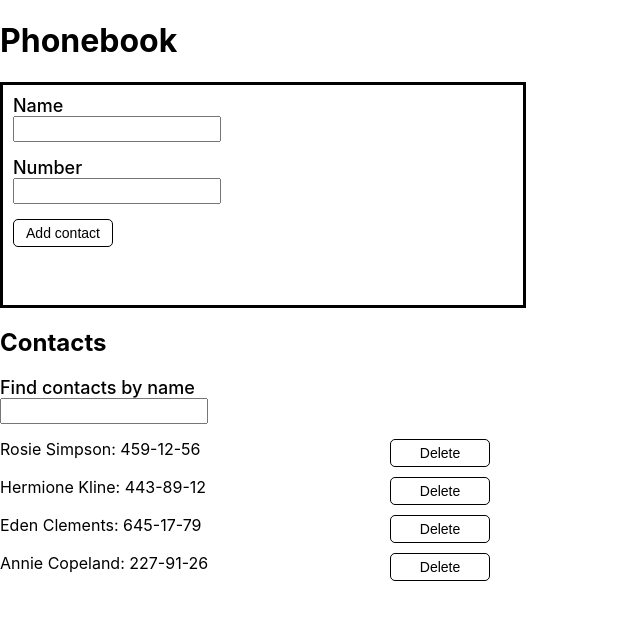
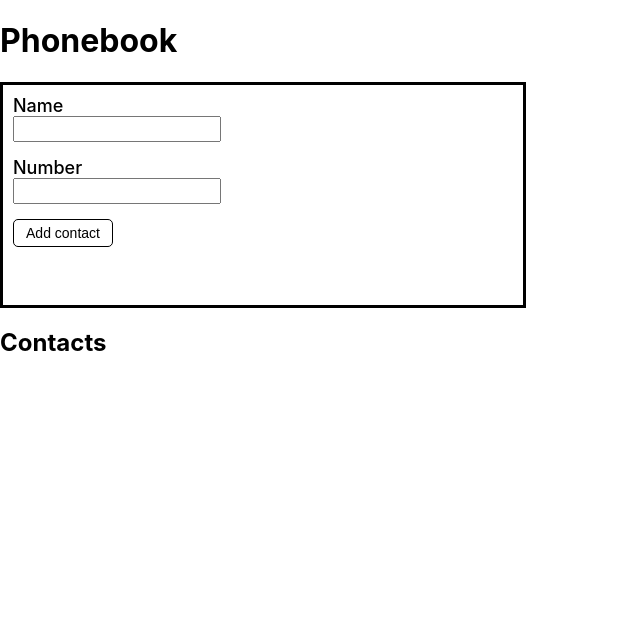
Before and after one commit to IrynaSokolova-Quanandrya/goit-react-hw-06-phonebook, a React (Create React App) app: page / in a window 1280 px wide. Shown: the top 620 px of the page, without its empty margins (0-640 px from the left). Built offline with nearby package versions, Linux system fonts and the light colour scheme.

Commit message:
create add contact

```diff
--- a/src/App.js
+++ b/src/App.js
@@ -6,21 +6,21 @@ import s from "./App.module.css";
 import ContactForm from "./components/ContactForm";
 import ContactList from "./components/ContactList";
 import Filter from "./components/Filter";
-const INITIAL_CONTACTS_LIST = [
-  { id: "id-1", name: "Rosie Simpson", number: "459-12-56" },
-  { id: "id-2", name: "Hermione Kline", number: "443-89-12" },
-  { id: "id-3", name: "Eden Clements", number: "645-17-79" },
-  { id: "id-4", name: "Annie Copeland", number: "227-91-26" },
-];
+// const INITIAL_CONTACTS_LIST = [
+//   { id: "id-1", name: "Rosie Simpson", number: "459-12-56" },
+//   { id: "id-2", name: "Hermione Kline", number: "443-89-12" },
+//   { id: "id-3", name: "Eden Clements", number: "645-17-79" },
+//   { id: "id-4", name: "Annie Copeland", number: "227-91-26" },
+// ];
 function Phonebook() {
-  const [contacts, setContacts] = useState(
-    JSON.parse(window.localStorage.getItem("contacts")) ?? INITIAL_CONTACTS_LIST
-  );
-  const [filter, setFilter] = useState("");
+  // const [contacts, setContacts] = useState(
+  //   JSON.parse(window.localStorage.getItem("contacts")) ?? INITIAL_CONTACTS_LIST
+  // );
+  // const [filter, setFilter] = useState("");
 
-  useEffect(() => {
-    localStorage.setItem("contacts", JSON.stringify(contacts));
-  }, [contacts]);
+  // useEffect(() => {
+  //   localStorage.setItem("contacts", JSON.stringify(contacts));
+  // }, [contacts]);
 
   // const addSubmitData = ({ name, number }) => {
   //   const friendName = name;
@@ -39,31 +39,31 @@ function Phonebook() {
   //   setContacts((prev) => [...prev, contact]);
   // };
 
-  const changeFilter = (e) => {
-    setFilter(e.target.value);
-  };
+  // const changeFilter = (e) => {
+  //   setFilter(e.target.value);
+  // };
 
-  const getFilterSearch = () => {
-    const normalizedFilter = filter.toLowerCase();
+  // const getFilterSearch = () => {
+  //   const normalizedFilter = filter.toLowerCase();
 
-    return contacts.filter((contact) =>
-      contact.name.toLowerCase().includes(normalizedFilter)
-    );
-  };
+  //   return contacts.filter((contact) =>
+  //     contact.name.toLowerCase().includes(normalizedFilter)
+  //   );
+  // };
 
-  const deleteContact = (nameId) => {
-    setContacts((prev) => prev.filter((contact) => contact.id !== nameId));
-  };
+  // const deleteContact = (nameId) => {
+  //   setContacts((prev) => prev.filter((contact) => contact.id !== nameId));
+  // };
   return (
     <div>
       <h1 className={s.title}>Phonebook</h1>
       <ContactForm />
       <h2 className={s.title}>Contacts</h2>
-      <Filter value={filter} onChange={changeFilter} />
-      <ContactList
+      {/* <Filter value={filter} onChange={changeFilter} /> */}
+      {/* <ContactList
         contacts={getFilterSearch()}
         onDeleteContact={deleteContact}
-      />
+      /> */}
     </div>
   );
 }
--- a/src/components/ContactForm.js
+++ b/src/components/ContactForm.js
@@ -6,6 +6,8 @@ import s from "../styles/form.module.css";
 import style from "../styles/button.module.css";
 import Input from "../components/Input";
 import { nanoid } from "nanoid";
+import { connect } from "react-redux";
+import phonebookActions from "../redax/actions";
 
 function ContactForm({ onSubmit }) {
   const inputId = nanoid();
@@ -65,8 +67,12 @@ function ContactForm({ onSubmit }) {
   );
 }
 
-ContactForm.propTypes = {
-  onSubmit: PropTypes.func.isRequired,
-};
+// ContactForm.propTypes = {
+//   onSubmit: PropTypes.func.isRequired,
+// };
 
-export default ContactForm;
+const mapDispatchToProps = (dispatch) => ({
+  onSubmit: ({ name, number }) =>
+    dispatch(phonebookActions.addContact({ name, number })),
+});
+export default connect(null, mapDispatchToProps)(ContactForm);
--- a/src/index.js
+++ b/src/index.js
@@ -1,5 +1,6 @@
 import React from "react";
 import ReactDOM from "react-dom";
+import { Provider } from "react-redux";
 import "./index.css";
 import App from "./App";
 // import {myAction} from './redax/actions';
@@ -8,7 +9,9 @@ console.log(store);
 
 ReactDOM.render(
   <React.StrictMode>
-    <App />
+    <Provider store={store}>
+      <App />
+    </Provider>
   </React.StrictMode>,
   document.getElementById("root")
 );
--- a/src/redax/reduser.js
+++ b/src/redax/reduser.js
@@ -1,7 +1,14 @@
 import { combineReducers } from "redux";
 import types from "./types";
 
-const contacts = (state = [], { type, payload }) => {
+const INITIAL_CONTACTS_LIST = [
+  { id: "id-1", name: "Rosie Simpson", number: "459-12-56" },
+  { id: "id-2", name: "Hermione Kline", number: "443-89-12" },
+  { id: "id-3", name: "Eden Clements", number: "645-17-79" },
+  { id: "id-4", name: "Annie Copeland", number: "227-91-26" },
+];
+
+const contacts = (state = INITIAL_CONTACTS_LIST, { type, payload }) => {
   switch (type) {
     case types.ADD:
       return [...state, payload];
```
